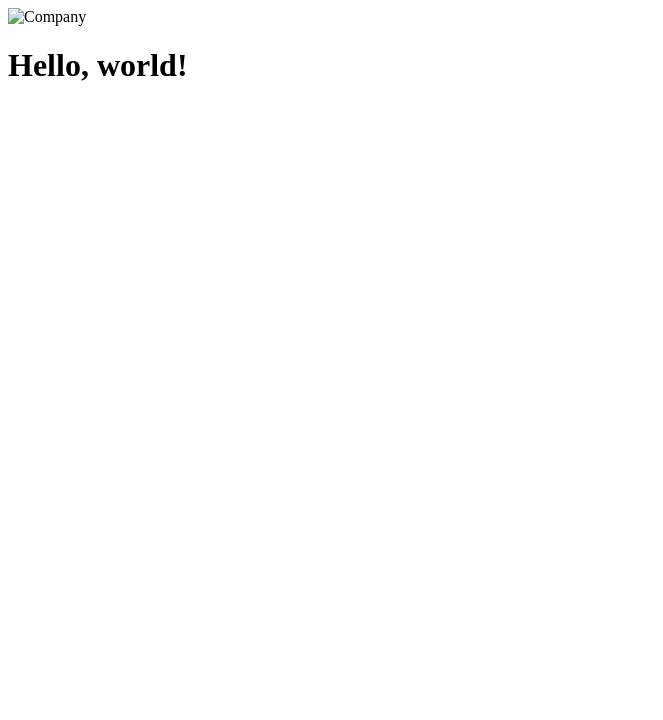
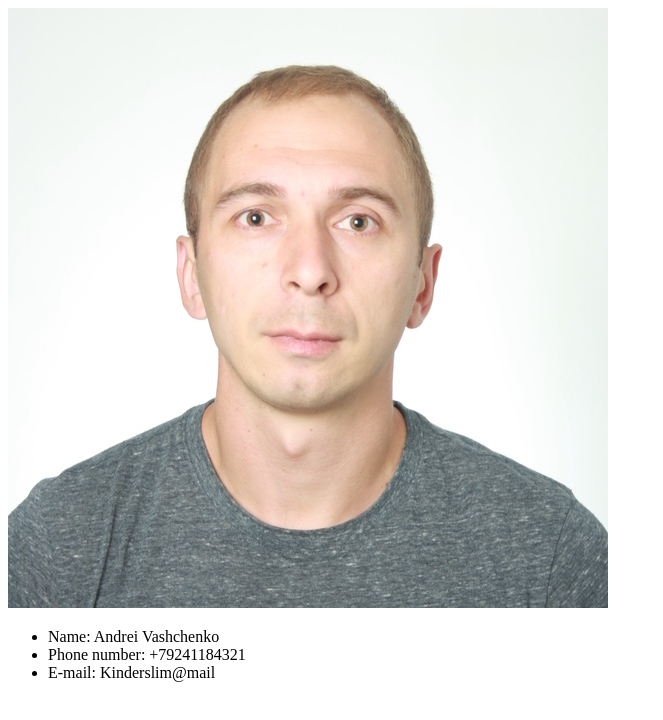
Before and after one commit to Kinderslimkhv/rsschool-cv, a plain HTML site: page index.html in a window 1280 px wide. Shown: the whole page, without its empty margins (0-663 px from the left). Drawn offline with Linux system fonts and the light colour scheme.

Commit message:
feat: change code

```diff
--- a/index.html
+++ b/index.html
@@ -4,7 +4,13 @@
     <title>HTML, CSS & Git</title>
   </head>
   <body>
-    <img src="images/company-logo.png" alt="Company">
-    <h1 class="hello-world">Hello, world!</h1>
+    <img class="avatar" src="avatar.jpeg" alt="avatar">
+    <div>
+        <ul>
+          <li>Name: Andrei Vashchenko</li>
+          <li>Phone number: +79241184321</li>
+          <li>E-mail: Kinderslim@mail</li>
+        </ul>
+    </div>
   </body>
 </html>
```
Also changed, not shown: avatar.jpeg (renamed from croper.jpeg).
